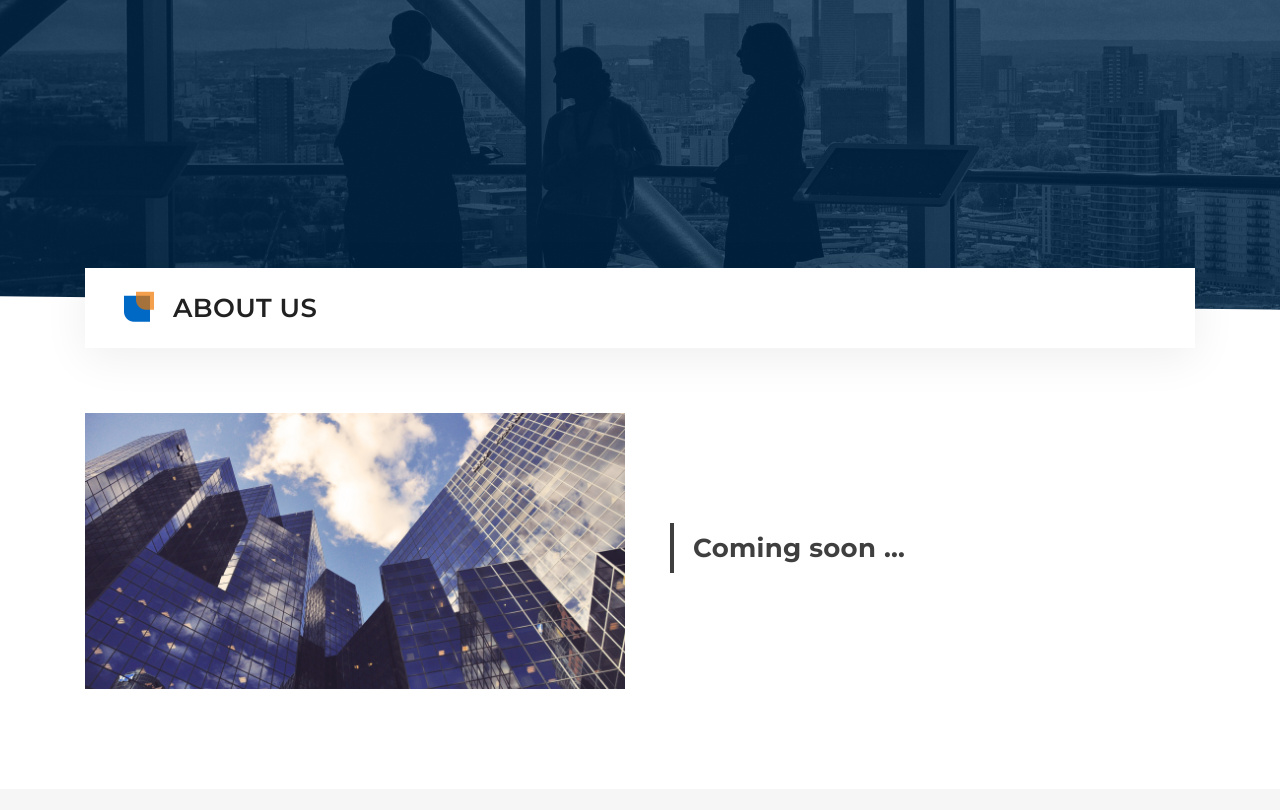
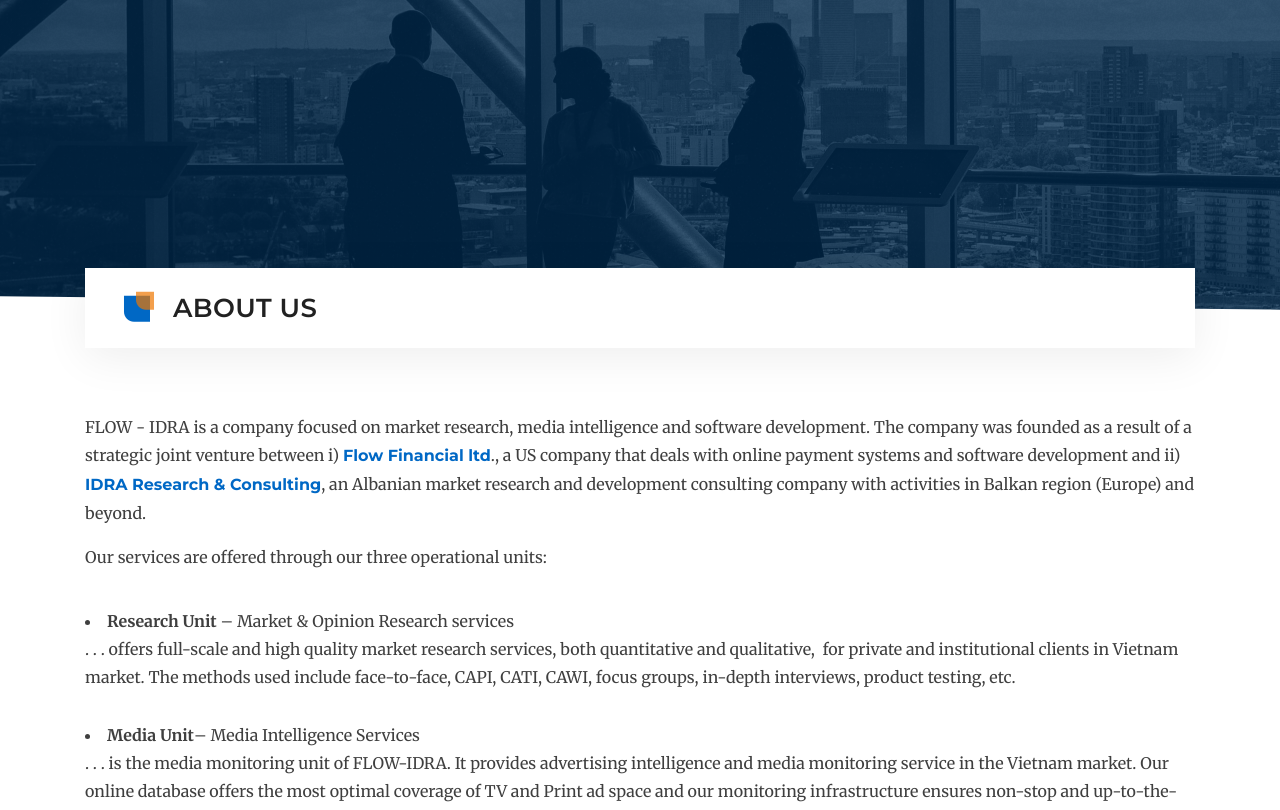
Before and after one commit to FlowFinSol/flow_idra_website, a plain HTML site: page about-us.html in a window 1280 px wide. Shown: the part 87-897 px from the top of the page. Drawn offline with nearby package versions, Linux system fonts and the light colour scheme; files whose address does not match are found by name.

Commit message:
content about us page

```diff
--- a/about-us.html
+++ b/about-us.html
@@ -44,14 +44,39 @@
   </div>
   <div class="about-us">
     <div class="container">
-      <div class="head-about-us">
-        <div class="row">
-          <div class="col-lg-6 col-md-12"><img src="assets/img/about-us@2x.jpg"></div>
-          <div class="col-lg-6 col-md-12">
-            <h5>Coming soon ...</h5>
-          </div>
-        </div>
+      <p>FLOW - IDRA is a company focused on market research, media intelligence and software development.
+        The company was founded as a result of a strategic joint venture between i) <a href="https://www.paywithflow.com/"><b>Flow Financial ltd</b></a>.,
+        a US company that deals with online payment systems and software development and ii)
+        <a href="http://www.idracompany.com/"><b>IDRA Research & Consulting</b></a>, an Albanian market research and development consulting company with
+        activities in Balkan region (Europe) and beyond.
+      </p>
+
+      <p>Our services are offered through our three operational units:</p>
+        <div class="li">
+        <li><b>Research Unit</b> – Market & Opinion Research services</br>
+          . . . offers full-scale and high quality market research services, both quantitative and qualitative,
+          for private and institutional clients in Vietnam market. The methods used include face-to-face,
+          CAPI, CATI, CAWI, focus groups, in-depth interviews, product testing, etc.
+        </li>
+
+        <li><b>Media Unit</b>– Media Intelligence Services</br>
+          . . . is the media monitoring unit of FLOW-IDRA. It provides advertising intelligence and
+          media monitoring service in the Vietnam market. Our online database offers the most optimal
+          coverage of TV and Print ad space and our monitoring infrastructure ensures non-stop and
+          up-to-the-minute recording of all ads. We help clients analyze and interpret trends and
+          information so they can make better decisions.
+        </li>
+
+        <li><b>Software Unit</b>– Software and IT development services</br>
+          . . . offers services in the area of IT platforms for data intelligence, web development,
+          mobile apps and other software needs. Our team aids the implementation process of developed
+          solutions and the transfer of ownership to the clients with its superior knowledge and experience
+          in software development.
+        </li>
       </div>
+      <p style="padding-top:20px;">The combination of expertise, professionalism, innovative thinking and passion make
+        FLOW-IDRA a unique partner for your projects.
+      </p>
     </div>
   </div>
   <div class="footerPage">
--- a/assets/scss/about-us/_about-us.scss
+++ b/assets/scss/about-us/_about-us.scss
@@ -16,18 +16,14 @@
   }
 }
 .about-us {
+  color: #3f3f3f;
   padding: 100px 0;
-  h5 {
-    font-size: 26px;
-    margin-top: 110px;
-    margin-left: 15px;
-    color: #3f3f3f;
-    border-left: 4px solid #3f3f3f;
-    padding: 10px 19px;
-  }
-  .head-about-us {
-    img {
-      width: inherit;
+  a {
+    b {
+      color: #0068c5;
     }
   }
+  li {
+    padding: 20px 0px 10px;
+  }
 }
```
Also changed, not shown: assets/css/main.min.css.
